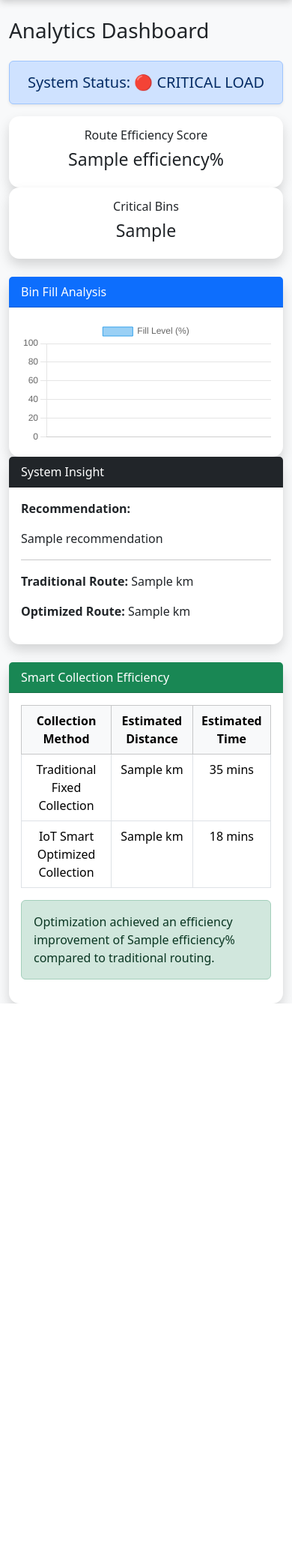
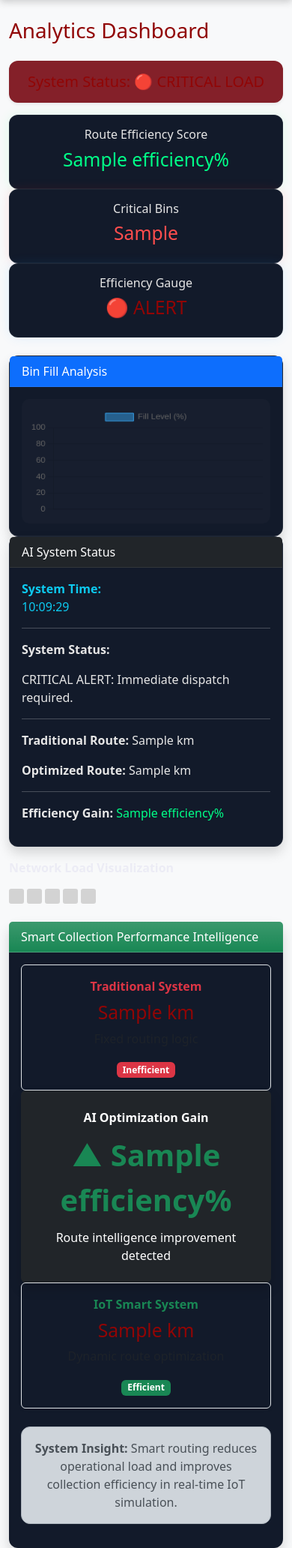
Before and after one commit to NuhaMana/smart-waste-system, a Flask app: template templates/analytics.html in a window 390 px wide. Shown: the part 87-2151 px from the top of the page at 75% size. Before the commit the page ends 1425 px from the top, so only its background shows below. Run offline with Flask 3, Linux system fonts and the light colour scheme; the template is opened without the code that fills it: most values are stand-ins (such as "Sample title", 1, 10 or a date in 2020).

Commit message:
further modified UI of anaytics page

```diff
--- a/templates/analytics.html
+++ b/templates/analytics.html
@@ -1,9 +1,47 @@
 {% extends "base.html" %}
 
 {% block content %}
+<style>
+canvas {
+    background: rgba(255,255,255,0.02);
+    padding: 10px;
+    border-radius: 10px;
+}
+
+body {
+    background: #1c5305;
+    color: #290aa70e;
+}
+
+.card {
+    background: #121a2a;
+    color: #e6e6e6;
+    border: 1px solid rgba(255,255,255,0.05);
+    border-radius: 12px;
+}
+
+.card-header {
+    border-bottom: 1px solid rgba(255,255,255,0.08);
+}
+
+.alert {
+    border-radius: 12px;
+}
+
+h1, h2, h3, h4, h5 {
+    color: #910505;
+}
+</style>
 
 <h1 class="mb-4">Analytics Dashboard</h1>
-<div class="alert alert-primary text-center shadow-sm">
+
+<div class="alert text-center shadow-sm"
+     style="
+        background: {% if critical_bins == 0 %}#0f5132{% elif critical_bins <= 2 %}#664d03{% else %}#842029{% endif %};
+        color: white;
+        border: none;
+        box-shadow: 0 0 20px rgba(0,0,0,0.4);
+     ">
     <h5 class="mb-0">
         System Status:
         {% if critical_bins == 0 %}
@@ -18,21 +56,37 @@
 
 <div class="row mb-4 text-center">
 
-    <div class="col-md-6">
-        <div class="card shadow border-0">
-            <div class="card-body">
-                <h6>Route Efficiency Score</h6>
-                <h3>{{ efficiency }}%</h3>
-            </div>
+    <div class="col-md-4">
+        <div class="card p-3"
+             style="box-shadow: 0 0 15px rgba(0,255,100,0.1);">
+            <h6>Route Efficiency Score</h6>
+            <h2 style="color:#00ff88;">{{ efficiency }}%</h2>
         </div>
     </div>
 
-    <div class="col-md-6">
-        <div class="card shadow border-0">
-            <div class="card-body">
-                <h6>Critical Bins</h6>
-                <h3>{{ critical_bins }}</h3>
-            </div>
+    <div class="col-md-4">
+        <div class="card p-3"
+             style="box-shadow: 0 0 15px rgba(255,0,0,0.1);">
+            <h6>Critical Bins</h6>
+            <h2 style="color:#ff4d4d;">{{ critical_bins }}</h2>
+        </div>
+    </div>
+
+    <div class="col-md-4">
+        <div class="card p-3"
+             style="box-shadow: 0 0 15px rgba(0,150,255,0.1);">
+            <h6>Efficiency Gauge</h6>
+
+            <h2>
+                {% if critical_bins == 0 %}
+                    🟢 STABLE
+                {% elif critical_bins <= 2 %}
+                    🟡 ACTIVE
+                {% else %}
+                    🔴 ALERT
+                {% endif %}
+            </h2>
+
         </div>
     </div>
 
@@ -55,24 +109,45 @@
         </div>
     </div>
 
-    <!-- INSIGHT PANEL -->
+    <!-- AI SYSTEM PANEL -->
     <div class="col-md-4">
 
         <div class="card shadow h-100">
 
             <div class="card-header bg-dark text-white">
-                System Insight
+                AI System Status
             </div>
 
             <div class="card-body">
+<div class="text-info mb-3">
+    <b>System Time:</b><br>
+    <span id="clock"></span>
+</div>
 
-                <p><b>Recommendation:</b></p>
-                <p>{{ recommendation }}</p>
+<hr>
+
+                <p><b>System Status:</b></p>
+
+                <p>
+                {% if critical_bins == 0 %}
+                    All systems operating within safe limits.
+                {% elif critical_bins <= 2 %}
+                    Moderate waste accumulation detected.
+                {% else %}
+                    CRITICAL ALERT: Immediate dispatch required.
+                {% endif %}
+                </p>
 
                 <hr>
 
                 <p><b>Traditional Route:</b> {{ traditional_distance }} km</p>
                 <p><b>Optimized Route:</b> {{ optimized_distance }} km</p>
+
+                <hr>
+
+                <p><b>Efficiency Gain:</b>
+                    <span style="color:#00ff88;">{{ efficiency }}%</span>
+                </p>
 
             </div>
 
@@ -82,54 +157,89 @@
 
 </div>
 
-<div class="card shadow mt-4">
+<div class="mt-3">
+    <p><b>Network Load Visualization</b></p>
 
-    <div class="card-header bg-success text-white">
-        Smart Collection Efficiency
+    <div class="d-flex gap-1">
+        {% for i in range(5) %}
+            <div style="width:20px;height:20px;
+                background:{% if i < critical_bins %}red{% else %}lightgray{% endif %};
+                border-radius:3px;"></div>
+        {% endfor %}
+    </div>
+</div>
+
+<div class="card shadow mt-4 border-0">
+
+    <div class="card-header bg-gradient bg-success text-white">
+        Smart Collection Performance Intelligence
     </div>
 
     <div class="card-body">
 
-        <table class="table table-bordered text-center">
+        <div class="row text-center">
 
-            <thead class="table-light">
+            <!-- TRADITIONAL -->
+            <div class="col-md-4">
+                <div class="p-3 rounded shadow-sm border">
 
-                <tr>
-                    <th>Collection Method</th>
-                    <th>Estimated Distance</th>
-                    <th>Estimated Time</th>
-                </tr>
+                    <div class="text-danger fw-bold">Traditional System</div>
+                    <h2 class="mt-2">{{ traditional_distance }} km</h2>
 
-            </thead>
+                    <div class="text-muted">Fixed routing logic</div>
 
-            <tbody>
+                    <div class="mt-3">
+                        <span class="badge bg-danger">Inefficient</span>
+                    </div>
 
-                <tr>
-                    <td>Traditional Fixed Collection</td>
-                    <td>{{ traditional_distance }} km</td>
-                    <td>35 mins</td>
-                </tr>
+                </div>
+            </div>
 
-                <tr>
-                    <td>IoT Smart Optimized Collection</td>
-                    <td>{{ optimized_distance }} km</td>
-                    <td>18 mins</td>
-                </tr>
+            <!-- CENTER INSIGHT -->
+            <div class="col-md-4">
+                <div class="p-4 rounded shadow bg-dark text-white">
 
-            </tbody>
+                    <div class="fw-bold">AI Optimization Gain</div>
 
-        </table>
+                    <div style="font-size:40px; font-weight:bold;" class="text-success mt-2">
+                        ▲ {{ efficiency }}%
+                    </div>
 
-        <div class="alert alert-success mt-3">
+                    <div class="mt-2">
+                        Route intelligence improvement detected
+                    </div>
 
-       Optimization achieved an efficiency improvement of {{ efficiency }}% compared to traditional routing.
+                </div>
+            </div>
+
+            <!-- SMART SYSTEM -->
+            <div class="col-md-4">
+                <div class="p-3 rounded shadow-sm border">
+
+                    <div class="text-success fw-bold">IoT Smart System</div>
+                    <h2 class="mt-2">{{ optimized_distance }} km</h2>
+
+                    <div class="text-muted">Dynamic route optimization</div>
+
+                    <div class="mt-3">
+                        <span class="badge bg-success">Efficient</span>
+                    </div>
+
+                </div>
+            </div>
+
+        </div>
+
+        <!-- BOTTOM INSIGHT STRIP -->
+        <div class="alert alert-dark mt-4 text-center">
+
+            <b>System Insight:</b>
+            Smart routing reduces operational load and improves collection efficiency in real-time IoT simulation.
+
         </div>
 
     </div>
-
 </div>
-
-
 
 
 
@@ -167,4 +277,21 @@ new Chart(document.getElementById('binChart'), {
 
 </script>
 
+<script>
+function updateClock() {
+    const now = new Date();
+
+    const timeString = now.toLocaleTimeString('en-GB', {
+        hour: '2-digit',
+        minute: '2-digit',
+        second: '2-digit'
+    });
+
+    document.getElementById("clock").innerText = timeString;
+}
+
+setInterval(updateClock, 1000);
+updateClock();
+</script>
+
 {% endblock %}
```
